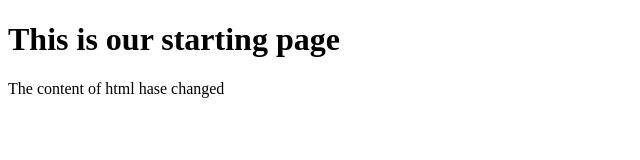
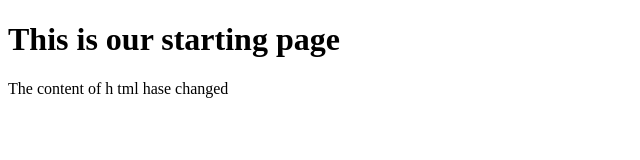
Before and after one commit to seyednaser/a-git-project, a plain HTML site: page index.html in a window 1280 px wide. Shown: the full height of the page, 0-640 px from the left. Drawn offline with Linux system fonts and the light colour scheme.

Commit message:
Changed bugfix

```diff
--- a/index.html
+++ b/index.html
@@ -6,6 +6,6 @@
 </head>
 <body>
     <h1>This is our starting page </h1>
-    <p>The content of html hase changed</p>
+    <p>The content of h tml hase changed</p>
 </body>
 </html>
```
